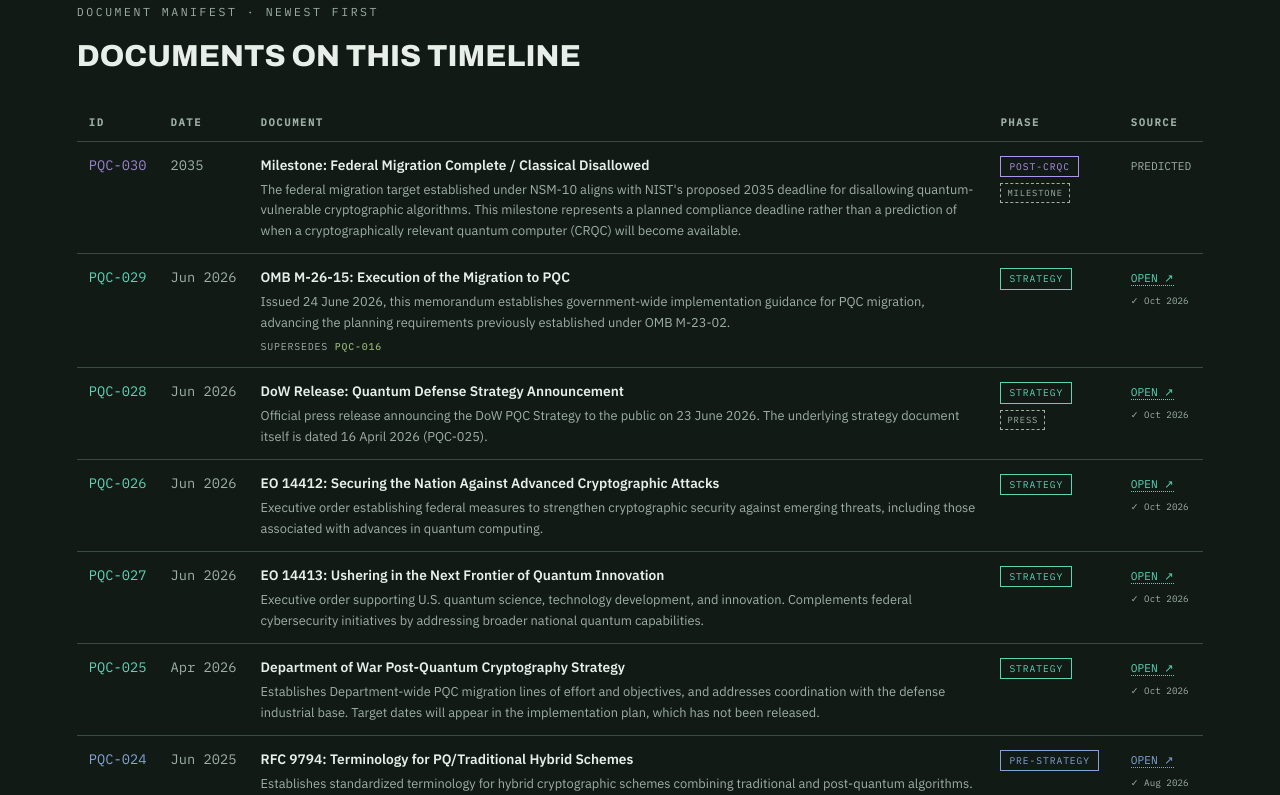
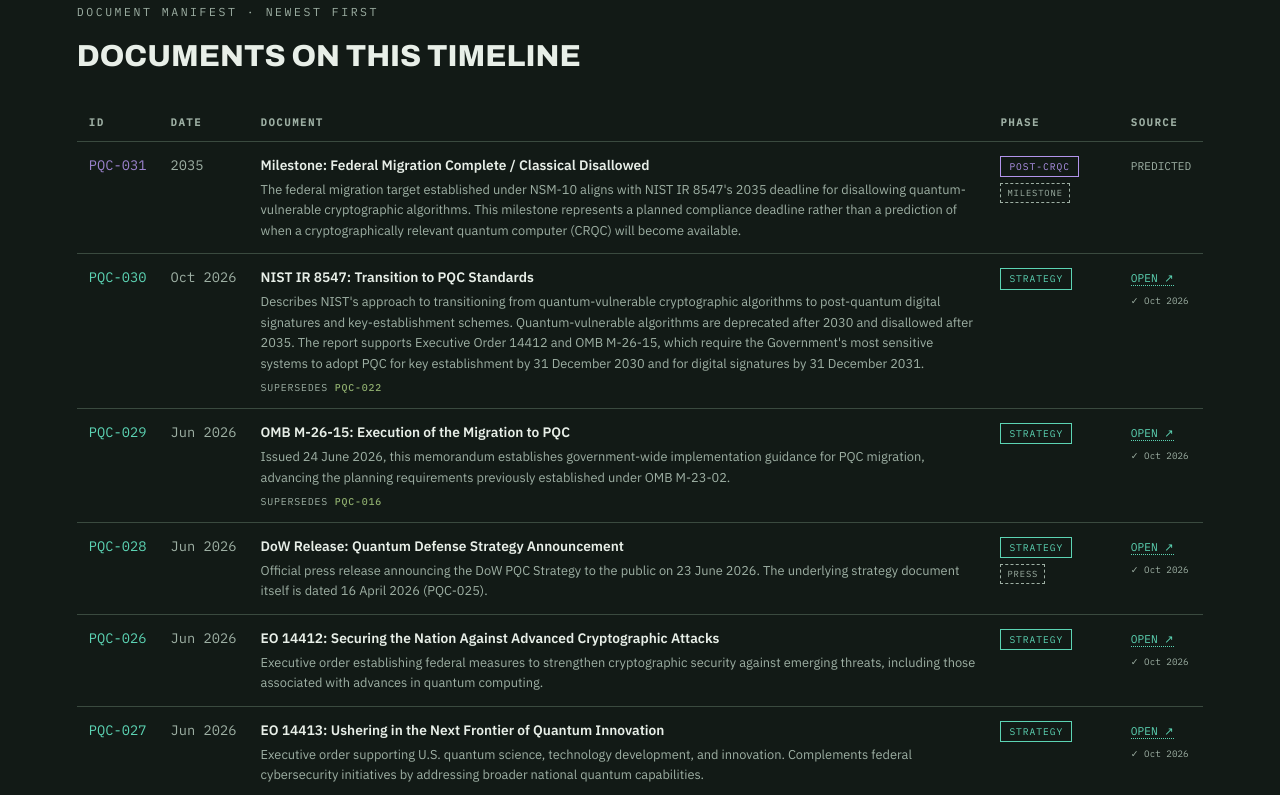
Before and after one commit to alld0wnh1ll/pqc-army-readiness, a plain HTML site: page index.html in a window 1280 px wide. Shown: the part 2270-3065 px from the top of the page. Drawn offline with Linux system fonts and the light colour scheme.

Commit message:
Add NIST IR 8547 final to the catalog and timeline.
Co-authored-by: Cursor <cursoragent@cursor.com>

```diff
--- a/index.html
+++ b/index.html
@@ -796,7 +796,7 @@ const DOCS = [
    title:'FIPS 203 / 204 / 205: First PQC Standards',
    desc:'NIST finalized its first three post-quantum cryptographic standards: ML-KEM for key encapsulation, and ML-DSA and SLH-DSA for digital signatures. These standards provide a foundation for federal PQC implementation.',
    url:'https://csrc.nist.gov/Projects/post-quantum-cryptography/post-quantum-cryptography-standardization'},
-  {id:'PQC-022', d:'2024-11-12', label:'Nov 2024', phase:'pre', status:'draft',
+  {id:'PQC-022', d:'2024-11-12', label:'Nov 2024', phase:'pre', status:'draft', supersededBy:'PQC-030',
    title:'NIST IR 8547 (Draft): Transition to PQC Standards',
    desc:'Proposes a transition schedule for quantum-vulnerable cryptographic algorithms, including deprecation after 2030 and disallowance after 2035.',
    url:'https://csrc.nist.gov/pubs/ir/8547/ipd'},
@@ -828,9 +828,13 @@ const DOCS = [
    title:'OMB M-26-15: Execution of the Migration to PQC',
    desc:'Issued 24 June 2026, this memorandum establishes government-wide implementation guidance for PQC migration, advancing the planning requirements previously established under OMB M-23-02.',
    url:'https://www.whitehouse.gov/wp-content/uploads/2026/06/M-26-15-Execution-of-the-Migration-to-Post-Quantum-Cryptography.pdf'},
-  {id:'PQC-030', d:'2035-01-01', label:'2035', phase:'post', status:'milestone',
+  {id:'PQC-030', d:'2026-10-27', label:'Oct 2026', phase:'strat', supersedes:'PQC-022',
+   title:'NIST IR 8547: Transition to PQC Standards',
+   desc:'Describes NIST\'s approach to transitioning from quantum-vulnerable cryptographic algorithms to post-quantum digital signatures and key-establishment schemes. Quantum-vulnerable algorithms are deprecated after 2030 and disallowed after 2035. The report supports Executive Order 14412 and OMB M-26-15, which require the Government\'s most sensitive systems to adopt PQC for key establishment by 31 December 2030 and for digital signatures by 31 December 2031.',
+   url:'https://csrc.nist.gov/pubs/ir/8547/final'},
+  {id:'PQC-031', d:'2035-01-01', label:'2035', phase:'post', status:'milestone',
    title:'Milestone: Federal Migration Complete / Classical Disallowed',
-   desc:'The federal migration target established under NSM-10 aligns with NIST\'s proposed 2035 deadline for disallowing quantum-vulnerable cryptographic algorithms. This milestone represents a planned compliance deadline rather than a prediction of when a cryptographically relevant quantum computer (CRQC) will become available.',
+   desc:'The federal migration target established under NSM-10 aligns with NIST IR 8547\'s 2035 deadline for disallowing quantum-vulnerable cryptographic algorithms. This milestone represents a planned compliance deadline rather than a prediction of when a cryptographically relevant quantum computer (CRQC) will become available.',
    predLabel:'Civilian migration complete'},
 ];
 
```
